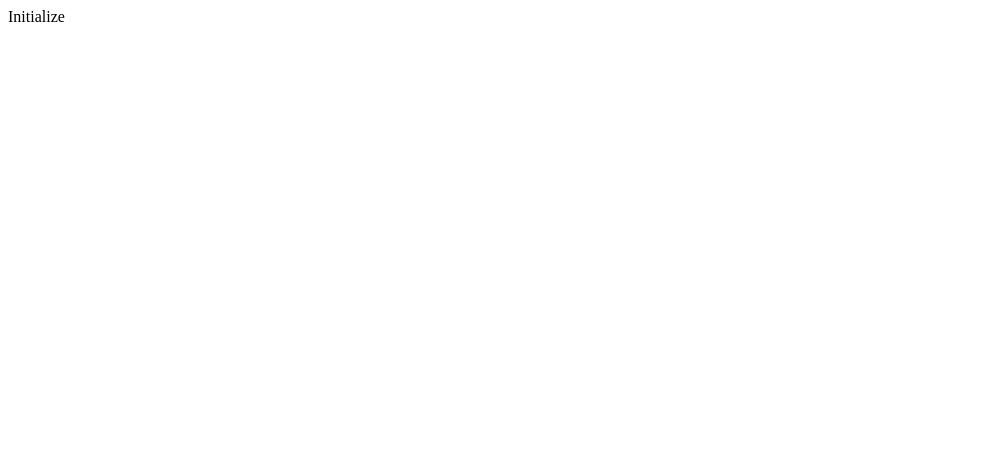
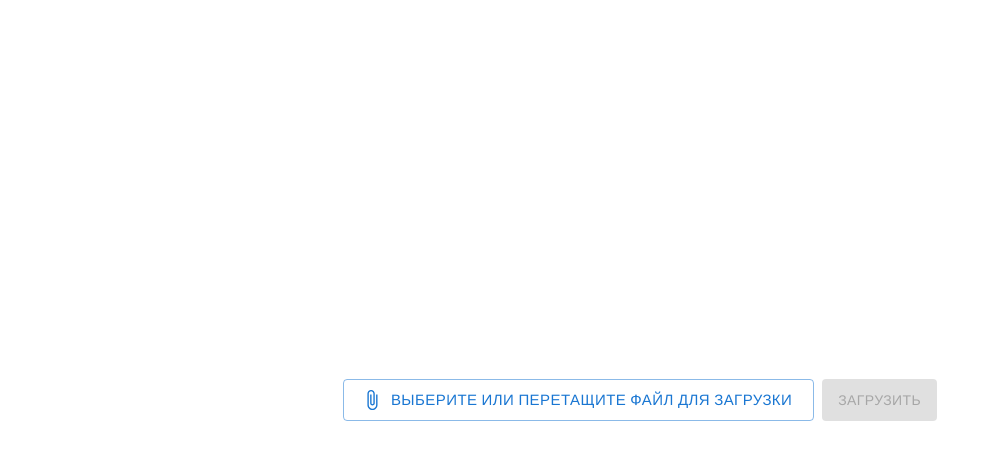
Before and after one commit to TOO-CODEMEN/waste_front, a React (Vite) app: page / in a window 1280 px wide. Shown: the top 460 px of the page, without its empty margins (0-992 px from the left). Built offline with nearby package versions, Linux system fonts and the light colour scheme; a web font is replaced by a local one.

Commit message:
File input

```diff
--- a/package.json
+++ b/package.json
@@ -28,6 +28,7 @@
 		"@reduxjs/toolkit": "^1.9.7",
 		"react": "^18.2.0",
 		"react-dom": "^18.2.0",
+		"react-hook-form": "^7.48.2",
 		"react-redux": "^8.1.3"
 	},
 	"devDependencies": {
--- a/src/App.jsx
+++ b/src/App.jsx
@@ -1,10 +1,103 @@
+import Button from '@mui/material/Button'
+import Typography from '@mui/material/Typography'
+import Box from '@mui/material/Box'
+import Container from '@mui/material/Container'
+import Stack from '@mui/material/Stack'
+import AttachFileIcon from '@mui/icons-material/AttachFile'
 import { useState } from 'react'
-import './App.scss'
+import { useTheme } from '@mui/material/styles'
 
 function App() {
-	const [count, setCount] = useState(0)
+	const [highlight, setHighlight] = useState(false)
+	const [file, setFile] = useState(null)
 
-	return <div>Initialize</div>
+	const handleDragOver = (e) => {
+		e.preventDefault()
+		setHighlight(true)
+	}
+
+	const handleDragLeave = () => {
+		setHighlight(false)
+	}
+
+	const handleDrop = (e) => {
+		e.preventDefault()
+		setHighlight(false)
+
+		const droppedFile = e.dataTransfer.files[0]
+		if (droppedFile) {
+			setFile(droppedFile)
+		}
+	}
+
+	const handleFileChange = (event) => {
+		const selectedFile = event.target.files[0]
+		if (selectedFile) {
+			setFile(selectedFile)
+		}
+	}
+
+	return (
+		<Box
+			onDragOver={handleDragOver}
+			onDragLeave={handleDragLeave}
+			onDrop={handleDrop}
+			sx={{
+				border: highlight && '5px dashed',
+				borderColor: 'primary.main',
+				margin: '20px',
+				textAlign: 'center',
+			}}
+			minHeight='calc(100vh - 40px)'
+			display='flex'
+			alignItems='center'
+			justifyContent='center'
+			flexDirection='column'
+			component='form'
+		>
+			{highlight ? (
+				<Typography color='primary.main' fontSize='330px'>
+					+
+				</Typography>
+			) : (
+				<Stack direction='row' spacing={1}>
+					<Button
+						startIcon={<AttachFileIcon />}
+						variant='outlined'
+						component='label'
+						size='large'
+					>
+						{file ? (
+							<Stack direction='row' spacing={5}>
+								<Typography variant='subtitle1'>
+									{file.name}
+								</Typography>
+								<Typography variant='subtitle1'>
+									{(file.size / 1024).toFixed(2)} KB
+								</Typography>
+							</Stack>
+						) : (
+							'Выберите или перетащите файл для загрузки'
+						)}
+						<input
+							accept='*'
+							hidden
+							id='file-upload'
+							type='file'
+							onChange={handleFileChange}
+						/>
+					</Button>
+					<Button
+						disabled={file ? false : true}
+						variant='contained'
+						type='submit'
+					>
+						Загрузить
+					</Button>
+				</Stack>
+			)}
+		</Box>
+	)
 }
 
 export default App
--- a/src/main.jsx
+++ b/src/main.jsx
@@ -1,10 +1,16 @@
 import React from 'react'
 import ReactDOM from 'react-dom/client'
 import App from './App.jsx'
+import CssBaseline from '@mui/material/CssBaseline'
+import '@fontsource/roboto/300.css'
+import '@fontsource/roboto/400.css'
+import '@fontsource/roboto/500.css'
+import '@fontsource/roboto/700.css'
 import './index.scss'
 
 ReactDOM.createRoot(document.getElementById('root')).render(
 	<React.StrictMode>
+		<CssBaseline />
 		<App />
 	</React.StrictMode>
 )
```
Also changed, not shown: 1 other file (tests, documents, lock files or other folders).
